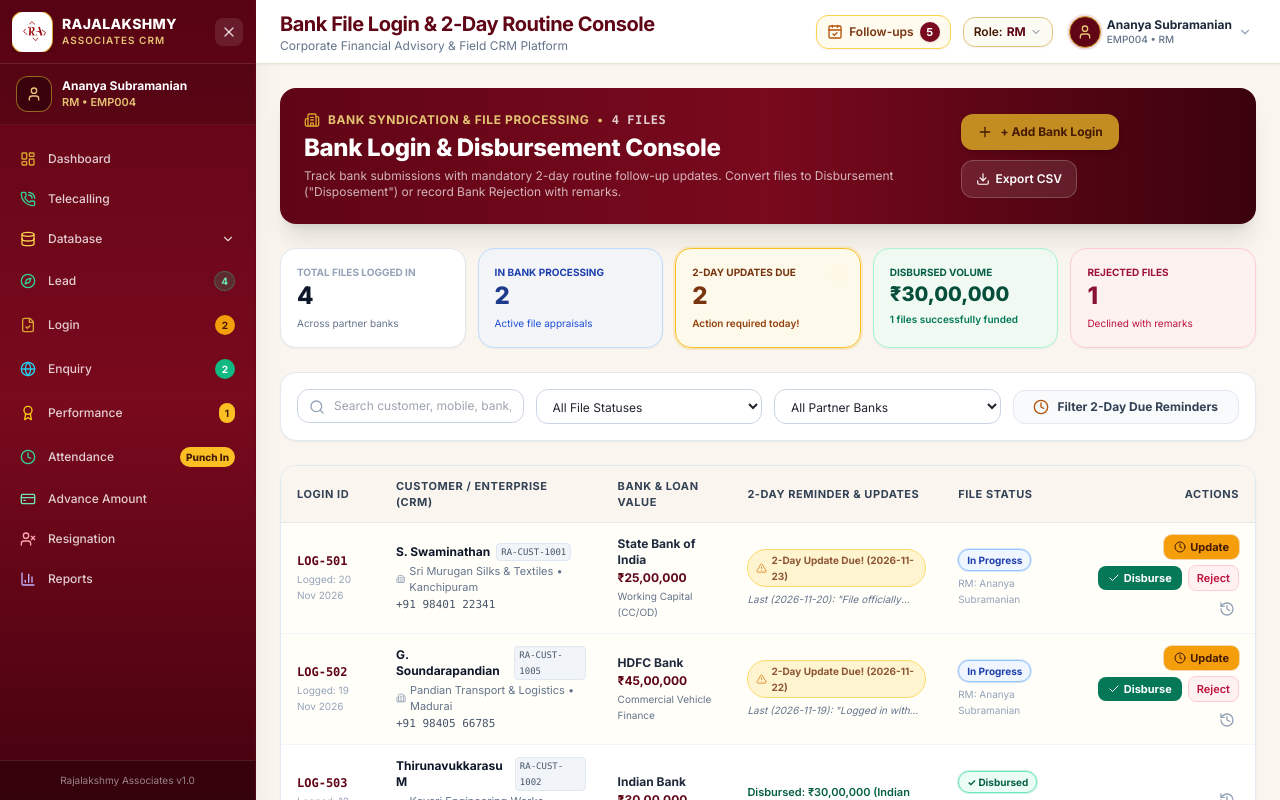
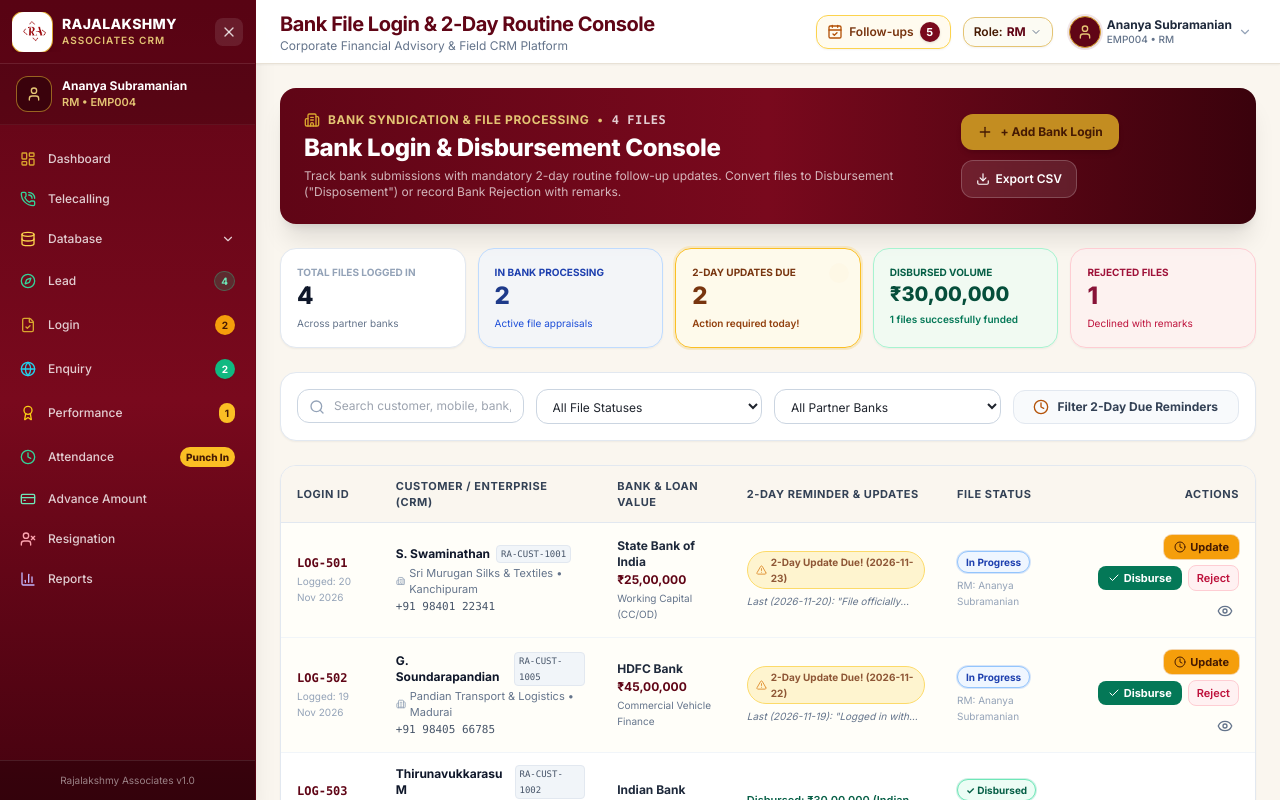
Before and after one commit to sivaathri/Rajalakshmy-Associates-CRM, a React (Vite) app: page /logins in a window 1280 px wide. Shown: the top 800 px of the page. Built offline with nearby package versions, Linux system fonts and the light colour scheme.

Commit message:
feat: add BankLoginPage component for tracking bank logins and disbursements

```diff
--- a/src/pages/BankLoginPage.jsx
+++ b/src/pages/BankLoginPage.jsx
@@ -16,6 +16,7 @@ import {
   IndianRupee,
   User,
   History,
+  Eye,
   X,
   ShieldCheck,
   ChevronRight,
@@ -567,14 +568,14 @@ export const BankLoginPage = () => {
                             </button>
                           )}
 
-                          {/* History View Button */}
+                          {/* View Details & History Button */}
                           <button
                             type="button"
                             onClick={() => setViewHistoryLogin(login)}
-                            className="p-1 text-slate-400 hover:text-slate-700 rounded-lg hover:bg-slate-100 transition"
-                            title="View Follow-up Timeline & Notes"
+                            className="p-1.5 text-slate-500 hover:text-burgundy-900 rounded-lg hover:bg-slate-100 transition"
+                            title="View File Details & Follow-up Timeline"
                           >
-                            <History className="w-4 h-4" />
+                            <Eye className="w-4 h-4" />
                           </button>
                         </div>
                       </td>
```
